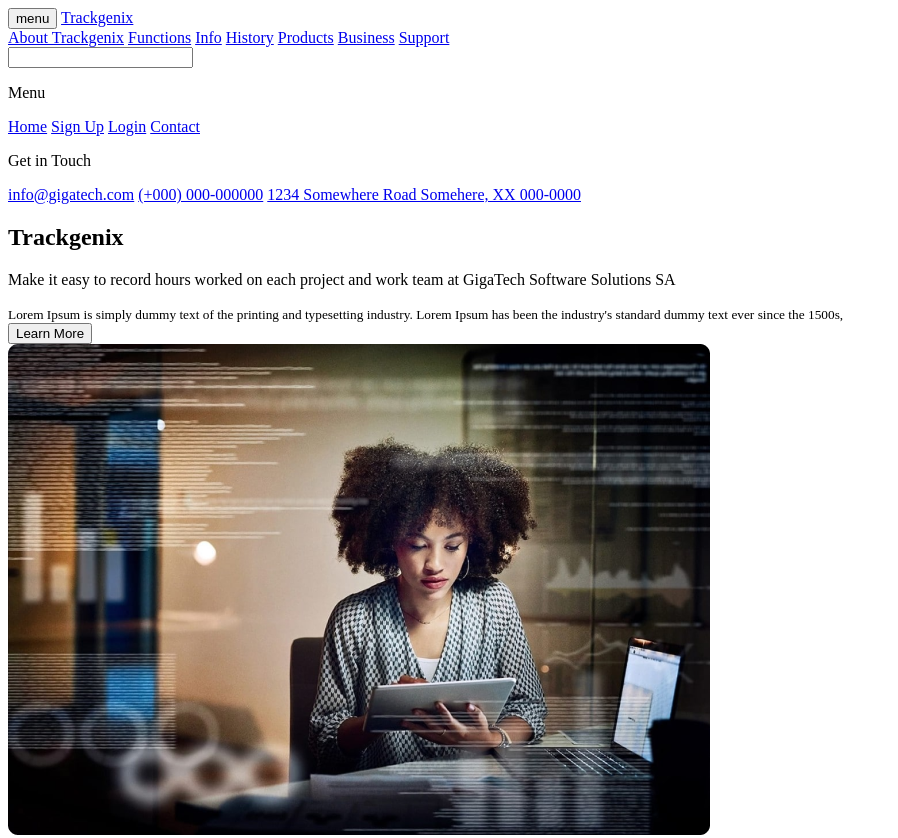
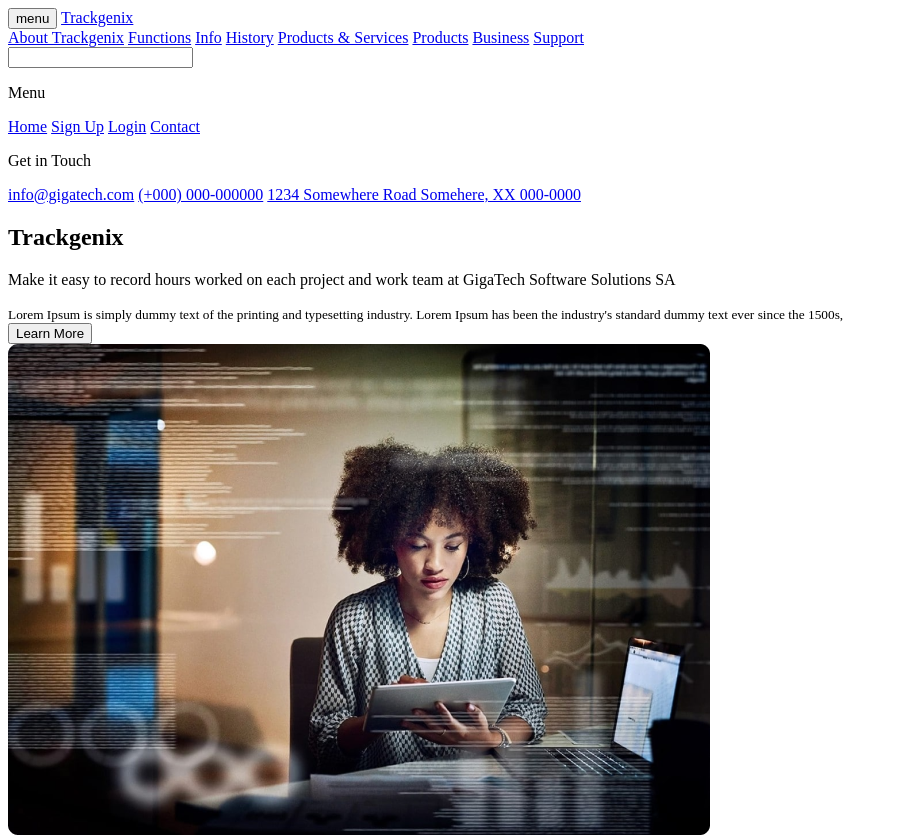
Before and after one commit to gonzaloperrone/BaSP-A2022-Etapa-1, a plain HTML site: page Semana-01/index.html in a window 1280 px wide. Shown: the top 838 px of the page, without its empty margins (0-898 px from the left). Drawn offline with Linux system fonts and the light colour scheme.

Commit message:
BaSP-W01: correct links in navbar

```diff
--- a/Semana-01/index.html
+++ b/Semana-01/index.html
@@ -19,6 +19,7 @@
         <a href="#">Functions</a>
         <a href="#">Info</a>
         <a href="#">History</a>
+        <a href="#">Products & Services</a>
         <a href="#">Products</a>
         <a href="#">Business</a>
         <a href="#">Support</a>
```
